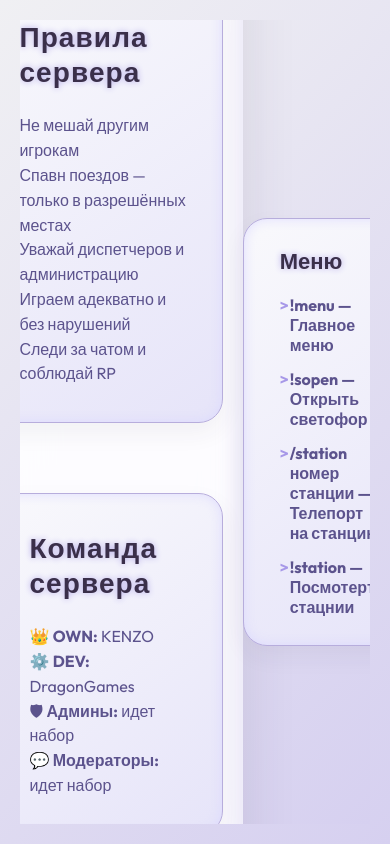
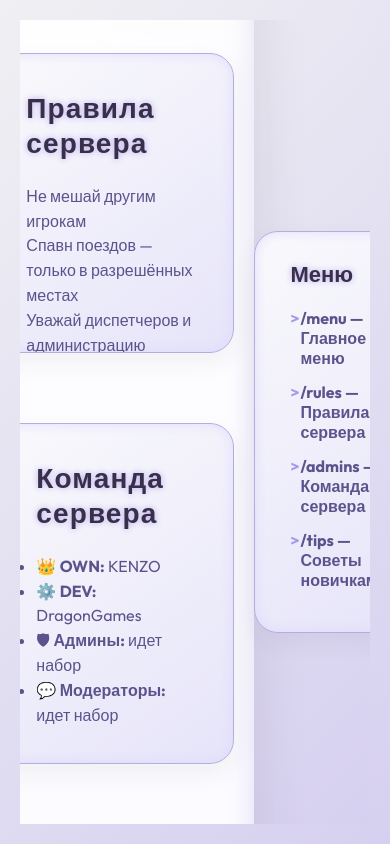
Before and after one commit to DragonGames14/fafqf, a plain HTML site: page index.html in a window 390 px wide. Drawn offline with Linux system fonts and the light colour scheme.

Commit message:
Update index.html

```diff
--- a/index.html
+++ b/index.html
@@ -2,7 +2,7 @@
 <html lang="ru">
 <head>
   <meta charset="UTF-8" />
-  <title>Novostori Project | Загрузка</title>
+  <title>NovaStroi Project | Загрузка</title>
   <meta name="viewport" content="width=device-width, initial-scale=1" />
   <style>
     @import url('https://fonts.googleapis.com/css2?family=Outfit:wght@400;700&display=swap');
@@ -19,8 +19,6 @@
       background: linear-gradient(135deg, #f0f0f3, #d6d0f0);
       color: #3a2f4a;
       overflow-x: hidden;
-      -webkit-font-smoothing: antialiased;
-      -moz-osx-font-smoothing: grayscale;
       display: flex;
       justify-content: center;
       align-items: center;
@@ -34,7 +32,7 @@
       grid-template-columns: 1fr 1fr 1fr;
       grid-template-rows: auto auto;
       gap: 40px;
-      background: rgba(255 255 255 / 0.9);
+      background: rgba(255, 255, 255, 0.9);
       border-radius: 28px;
       padding: 60px 60px 80px 60px;
       box-shadow:
@@ -68,7 +66,6 @@
       color: #4a3f7a;
       padding: 36px 40px;
       backdrop-filter: saturate(180%) blur(10px);
-      position: relative;
     }
 
     .card h2 {
@@ -96,8 +93,7 @@
       background: linear-gradient(120deg, #f9f9fc, #d6d0f0);
       border-radius: 28px;
       padding: 48px 48px;
-      box-shadow:
-        inset 0 0 25px #cbc6f9aa;
+      box-shadow: inset 0 0 25px #cbc6f9aa;
       font-size: 18px;
       line-height: 1.5;
       color: #3a2f4a;
@@ -138,7 +134,6 @@
       font-weight: 600;
       font-size: 16px;
       backdrop-filter: saturate(180%) blur(10px);
-      user-select: none;
       z-index: 1000;
     }
 
@@ -159,10 +154,7 @@
       margin-bottom: 14px;
       padding-left: 10px;
       position: relative;
-      cursor: default;
-      user-select: none;
       color: #5c538d;
-      transition: color 0.2s ease;
     }
 
     .menu li::before {
@@ -172,10 +164,6 @@
       top: 0;
       color: #a798e8;
       font-weight: 700;
-    }
-
-    .menu li:last-child {
-      margin-bottom: 0;
     }
 
     .rules::-webkit-scrollbar {
@@ -216,12 +204,6 @@
         grid-column: 1 / 3;
         grid-row: 3 / 4;
       }
-
-      .menu {
-        position: static;
-        width: 100%;
-        margin-top: 30px;
-      }
     }
 
     @media (max-width: 600px) {
@@ -229,16 +211,12 @@
         display: flex;
         flex-direction: column;
         padding: 30px 20px 40px 20px;
-        max-width: 100%;
       }
 
       .welcome,
       .rules,
       .admins,
       .tips {
-        grid-column: unset !important;
-        grid-row: unset !important;
-        max-height: unset !important;
         margin-bottom: 30px;
       }
 
@@ -253,7 +231,7 @@
 <body>
   <div class="container">
     <div class="card welcome">
-      <h2>Novostori Project</h2>
+      <h2>NovaStroi Project</h2>
       <p>Добро пожаловать! Подключаемся к серверу... Настройся на волну железных дорог!</p>
     </div>
 
@@ -291,10 +269,10 @@
   <div class="menu">
     <h2>Меню</h2>
     <ul>
-      <li>!menu — Главное меню</li>
-      <li>!sopen — Открыть светофор</li>
-      <li>/station номер станции — Телепорт на станцию</li>
-      <li>!station — Посмотерть стацнии</li>
+      <li>/menu — Главное меню</li>
+      <li>/rules — Правила сервера</li>
+      <li>/admins — Команда сервера</li>
+      <li>/tips — Советы новичкам</li>
     </ul>
   </div>
 </body>
```
